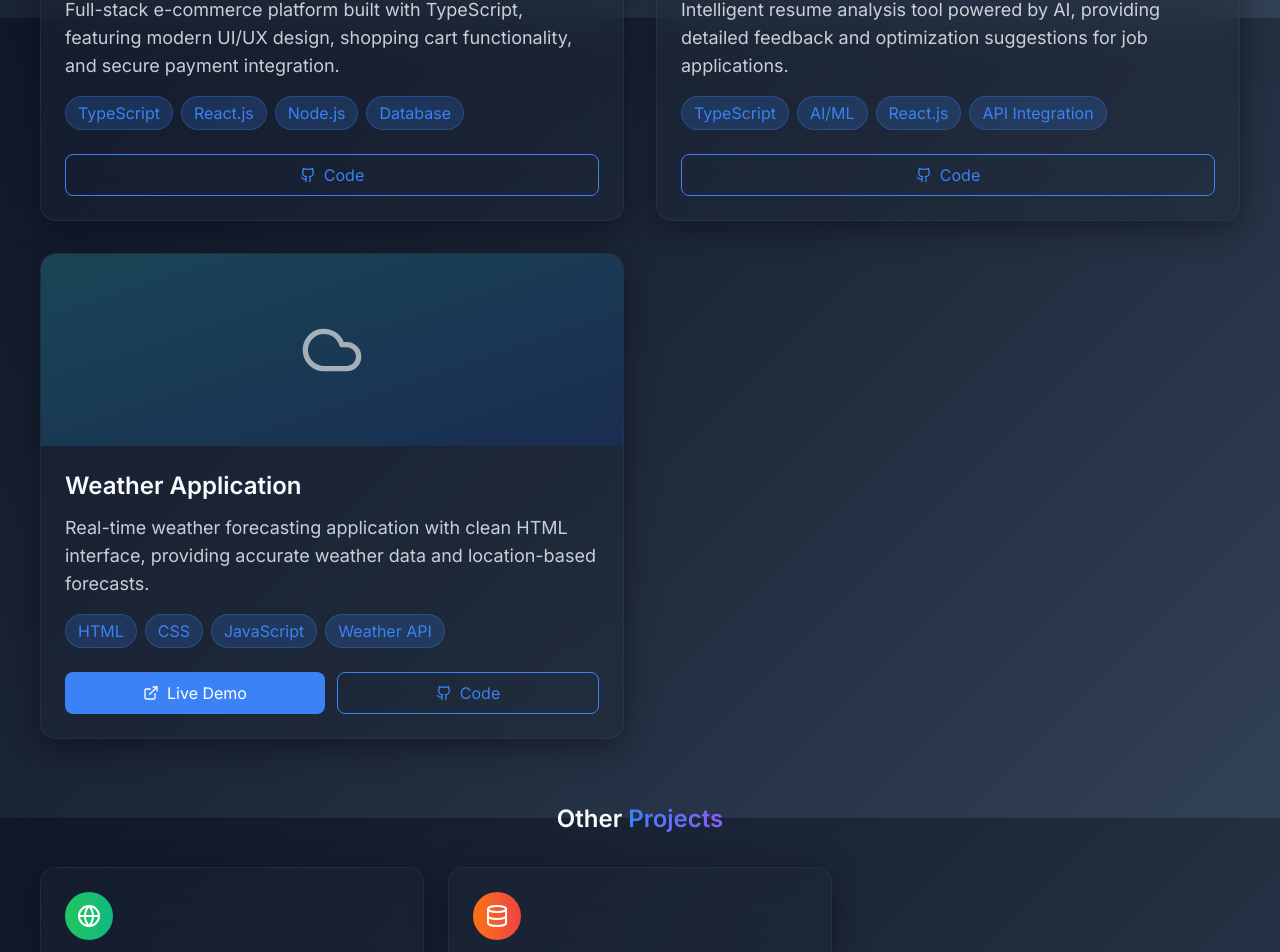
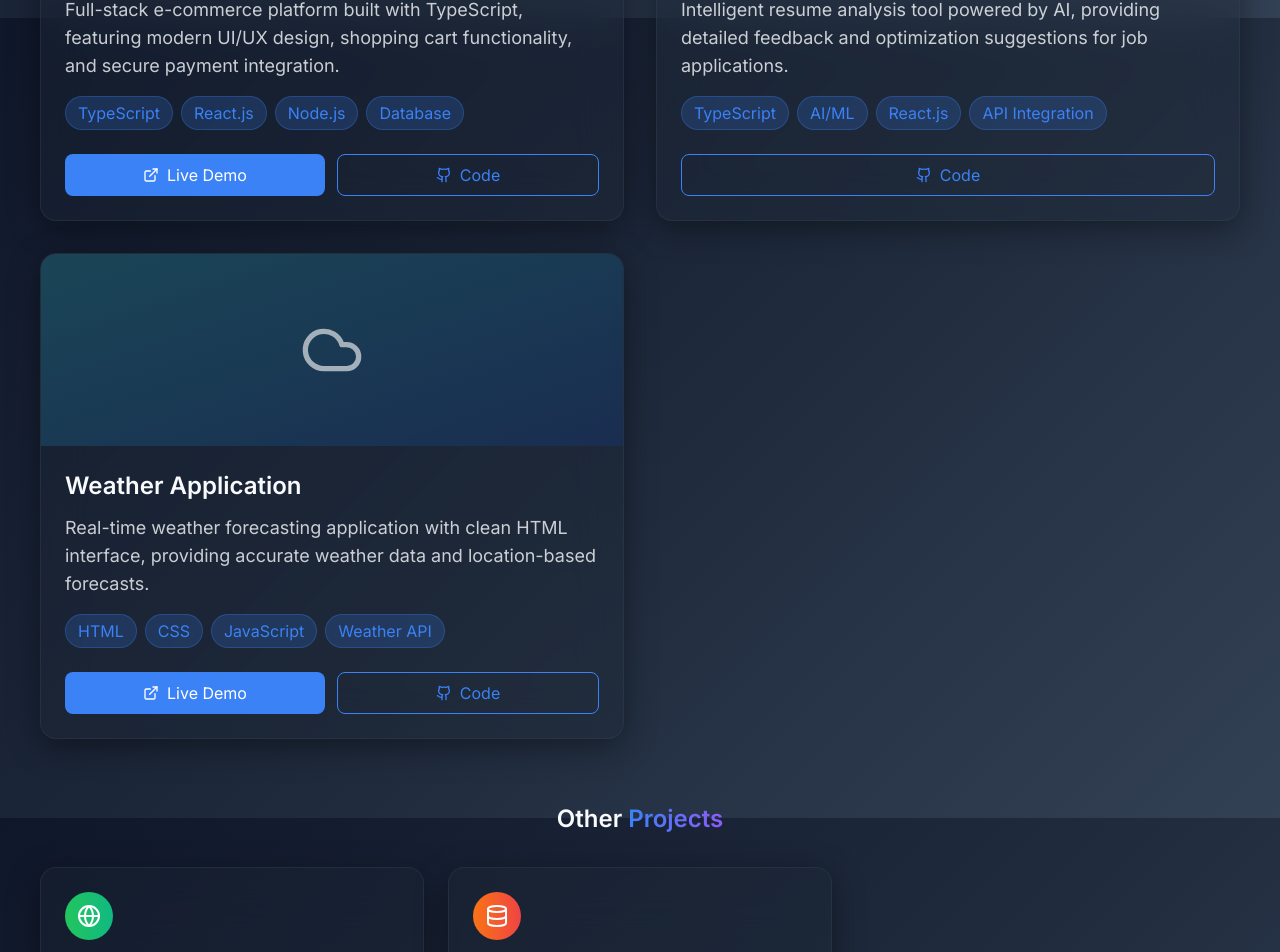
Before and after one commit to Vivekpatil26072003/Profile, a Next.js app: page / in a window 1280 px wide. Shown: the part 4782-5734 px from the top of the page. Built offline with nearby package versions, Linux system fonts and the light colour scheme.

Commit message:
Add live demo link for E-commerce Website project

```diff
--- a/components/ProjectsSection.tsx
+++ b/components/ProjectsSection.tsx
@@ -16,7 +16,7 @@ export default function ProjectsSection() {
       description: 'Full-stack e-commerce platform built with TypeScript, featuring modern UI/UX design, shopping cart functionality, and secure payment integration.',
       technologies: ['TypeScript', 'React.js', 'Node.js', 'Database'],
       image: null,
-      liveLink: null, // No live demo available yet
+      liveLink: 'https://ecommerce-website0011.netlify.app/',
       githubLink: 'https://github.com/Vivekpatil26072003/ecommerce-website',
       icon: Globe,
       color: 'from-blue-500 to-purple-500',
```
